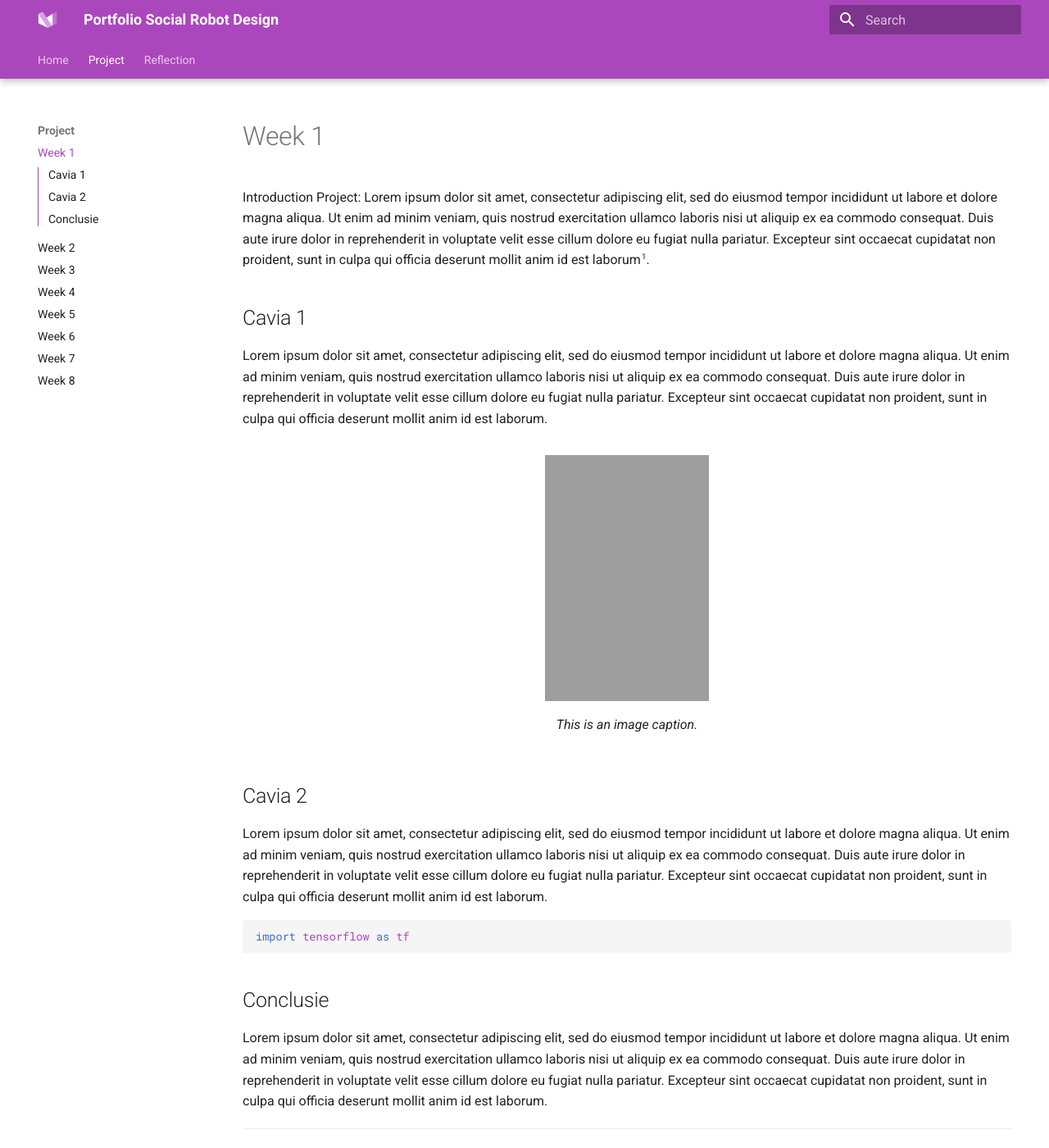
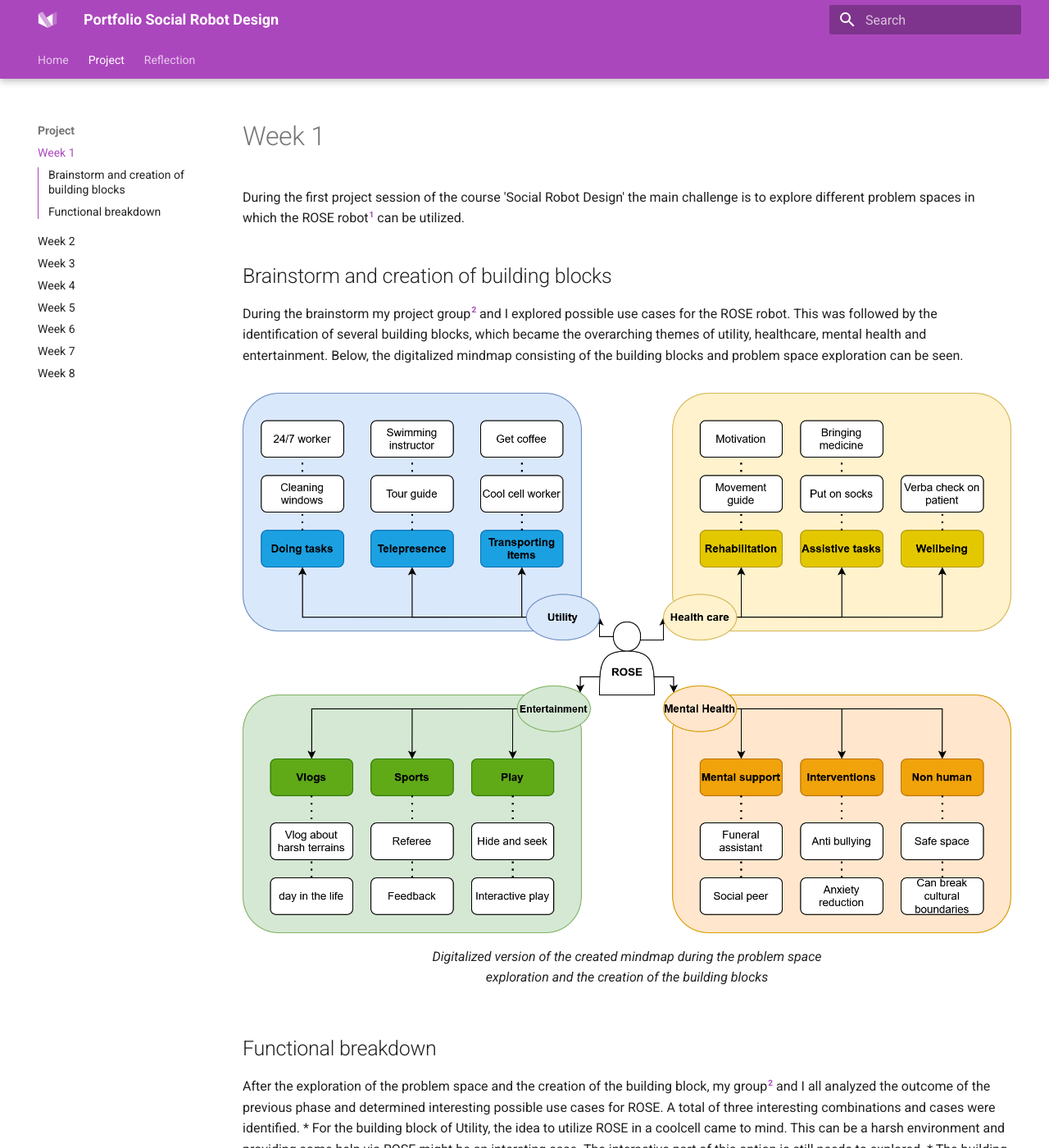
Before and after one commit to HilkeB/social-robot-design-portfolio, an MkDocs documentation site: the page built from docs/project1.md, in a window 1280 px wide and 1400 px high. Shown: the whole window at 82% size. Built offline with MkDocs 1.6.1 and Material for MkDocs 9.7.7, drawn with Linux system fonts in a browser that asks for light colours; some of the changed text lies outside the part shown; grey boxes are pictures that could not be loaded.

Commit message:
Project page week 1

````diff
--- a/docs/project1.md
+++ b/docs/project1.md
@@ -1,24 +1,20 @@
-Introduction Project: Lorem ipsum dolor sit amet, consectetur adipiscing elit, sed do eiusmod tempor incididunt ut labore et dolore magna aliqua. Ut enim ad minim veniam, quis nostrud exercitation ullamco laboris nisi ut aliquip ex ea commodo consequat. Duis aute irure dolor in reprehenderit in voluptate velit esse cillum dolore eu fugiat nulla pariatur. Excepteur sint occaecat cupidatat non proident, sunt in culpa qui officia deserunt mollit anim id est laborum[^1].
+During the first project session of the course 'Social Robot Design' the main challenge is to explore different problem spaces in which the ROSE robot[^1] can be utilized.
 
-[^1]: Footnoot 1
+[^1]: (https://heemskerk-innovative.nl/news/new-version-of-robot-rose-tested-at-dutch-care-home)
 
-## Cavia 1
+## Brainstorm and creation of building blocks
+During the brainstorm my project group[^2] and I explored possible use cases for the ROSE robot. This was followed by the identification of several building blocks, which became the overarching themes of utility, healthcare, mental health and entertainment. Below, the digitalized mindmap consisting of the building blocks and problem space exploration can be seen.
 
-Lorem ipsum dolor sit amet, consectetur adipiscing elit, sed do eiusmod tempor incididunt ut labore et dolore magna aliqua. Ut enim ad minim veniam, quis nostrud exercitation ullamco laboris nisi ut aliquip ex ea commodo consequat. Duis aute irure dolor in reprehenderit in voluptate velit esse cillum dolore eu fugiat nulla pariatur. Excepteur sint occaecat cupidatat non proident, sunt in culpa qui officia deserunt mollit anim id est laborum.
+[^2]: F. den Brok, S. Nanwani, D. Doeleman, R. den Otter, H. van den Born
 
-![Image title](https://picsum.photos/200/300)
+![Problem space exploration](images/Rose_brainstorm.drawio.png)
 /// caption
-This is an image caption.
+Digitalized version of the created mindmap during the problem space exploration and the creation of the building blocks
 ///
 
-## Cavia 2
+## Functional breakdown
 
-Lorem ipsum dolor sit amet, consectetur adipiscing elit, sed do eiusmod tempor incididunt ut labore et dolore magna aliqua. Ut enim ad minim veniam, quis nostrud exercitation ullamco laboris nisi ut aliquip ex ea commodo consequat. Duis aute irure dolor in reprehenderit in voluptate velit esse cillum dolore eu fugiat nulla pariatur. Excepteur sint occaecat cupidatat non proident, sunt in culpa qui officia deserunt mollit anim id est laborum.
-
-``` py
-import tensorflow as tf
-```
-
-## Conclusie
-
-Lorem ipsum dolor sit amet, consectetur adipiscing elit, sed do eiusmod tempor incididunt ut labore et dolore magna aliqua. Ut enim ad minim veniam, quis nostrud exercitation ullamco laboris nisi ut aliquip ex ea commodo consequat. Duis aute irure dolor in reprehenderit in voluptate velit esse cillum dolore eu fugiat nulla pariatur. Excepteur sint occaecat cupidatat non proident, sunt in culpa qui officia deserunt mollit anim id est laborum.
+After the exploration of the problem space and the creation of the building block, my group[^2] and I all analyzed the outcome of the previous phase and determined interesting possible use cases for ROSE. A total of three interesting combinations and cases were identified.
+* For the building block of Utility, the idea to utilize ROSE in a coolcell came to mind. This can be a harsh environment and providing some help via ROSE might be an intersting case. The interactive part of this option is still needs to explored.
+* The building blocks of health care and mental health were combined in the idea to utilize ROSE as an amputation rehabilitation buddy. This would work especially well when a patients recently lost their arm. The idea is that ROSE also looses functionality of one arm. This allows the patient to navigate the challenging, and life altering experience of loosing an arm together with ROSE (who also has some challenges which need to be overcome due to the missing arm). A possible method to test this is by role playing.
+* The building block of entertainment was also explored by utilizing ROSE in interactive play. By combining open play with technology, social boundaries can be broken and children might be able to play more freely. This can be tested via a Wizard-of-Ozz method in which there is a physically present ROSE which is controlled by a Wizard.
````
